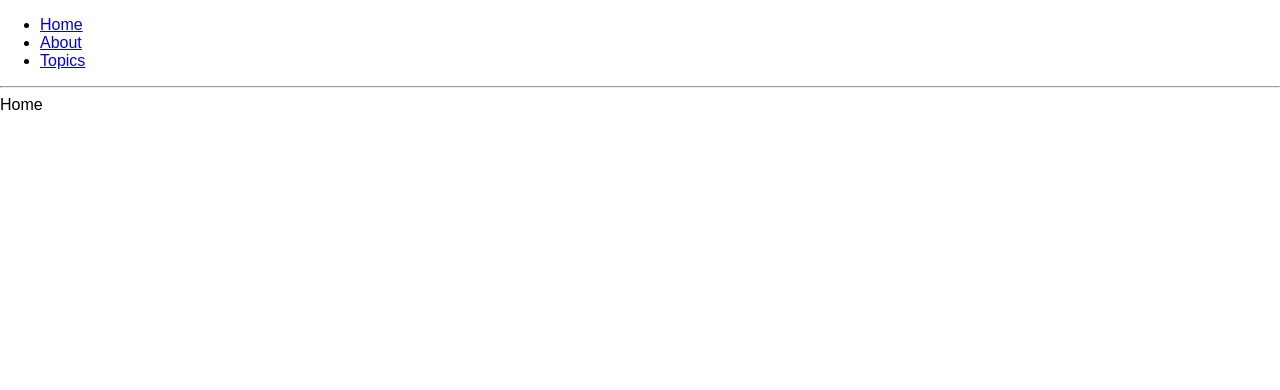
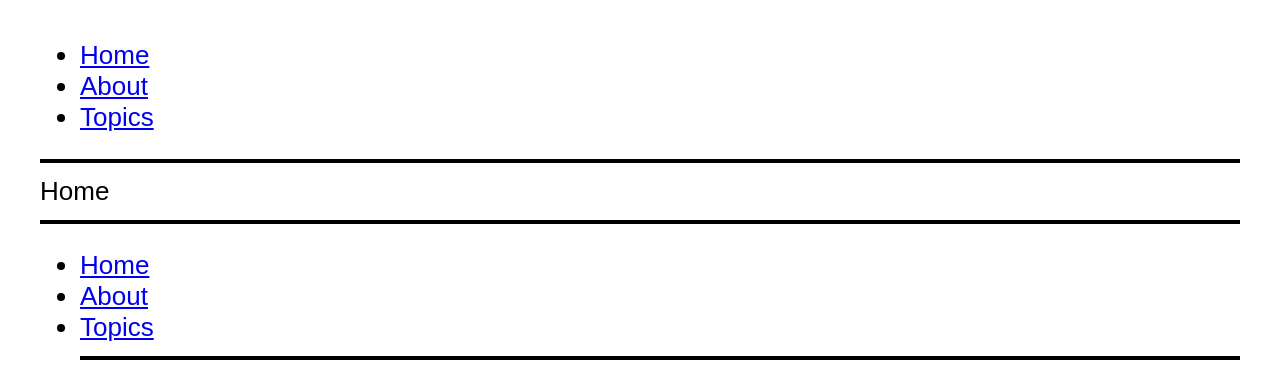
Before and after one commit to bdog72/react-router-basic-template, a React app: page / in a window 1280 px wide. Shown: the top 390 px of the page. Built offline with nearby package versions, Linux system fonts and the light colour scheme; some packages are replaced by stand-ins of ours.

Commit message:
added new react router example

```diff
--- a/src/components/App.js
+++ b/src/components/App.js
@@ -1,11 +1,12 @@
 import React, { Component } from 'react'
 import ReactRouter from './Router0/ReactRouter'
-class App extends Component {
+import ReactRouter1 from './Router1/ReactRouter1'
+export default class App extends Component {
   render () {
     return <div>
       <ReactRouter />
+      <hr />
+      <ReactRouter1 />
     </div>
   }
 }
-
-export default App
--- /dev/null
+++ b/src/components/Router1/ReactRouter1.js
@@ -0,0 +1,38 @@
+import React, { Component } from 'react'
+import { BrowserRouter as Router, Route, Link } from 'react-router-dom'
+export default class ReactRouter1 extends Component {
+  render () {
+    return (
+      <Router>
+        <div>
+          <ul>
+            <li><Link to='/'>Home</Link></li>
+            <li><Link to='/about'>About</Link></li>
+            <li><Link to='/topics'>Topics</Link></li>
+            <hr />
+            <Route exact path='/' component={Home} />
+            <Route path='/about' component={About} />
+            <Route path='/topics' component={Topics} />
+          </ul>
+        </div>
+      </Router>
+    )
+  }
+}
+
+const Home = () => {
+  return <div>
+    <h1>Hello</h1>
+  </div>
+}
+
+const About = () => {
+  return <div>
+    <h1>React</h1>
+  </div>
+}
+const Topics = () => {
+  return <div>
+    <h1>Router</h1>
+  </div>
+}
--- a/src/styles/screen.scss
+++ b/src/styles/screen.scss
@@ -1,6 +1,6 @@
 @import 'utility';
 
-$base-text-size: 16px;
+$base-text-size: 26px;
 $base-font-family: sans-serif;
 
 html {
@@ -8,6 +8,10 @@ html {
 }
 
 body {
-  margin: 0;
+  margin: 40px;
   font: $base-text-size / 1 $base-font-family;
 }
+
+hr {
+  border: 2px solid black;
+}
```
